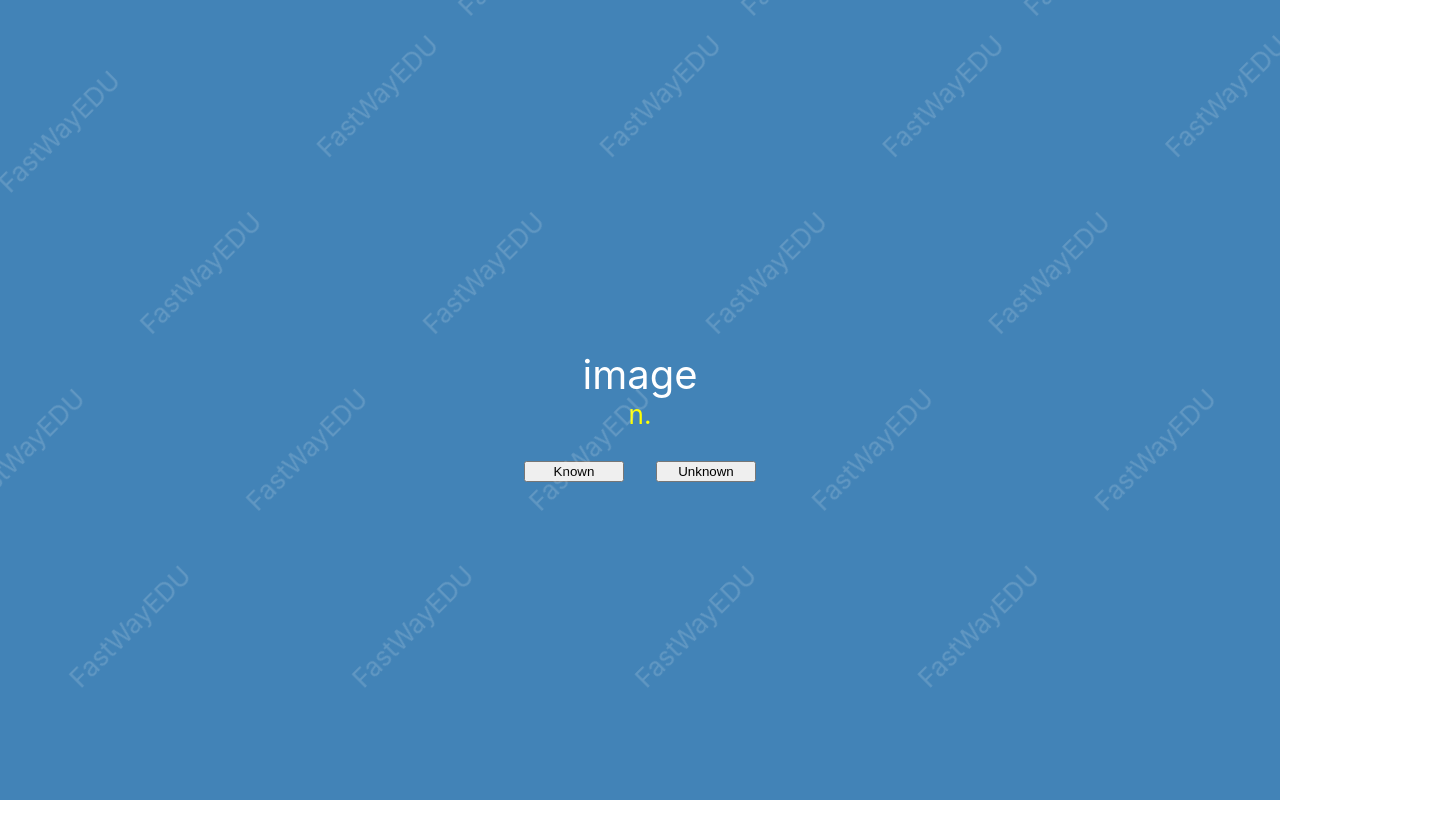
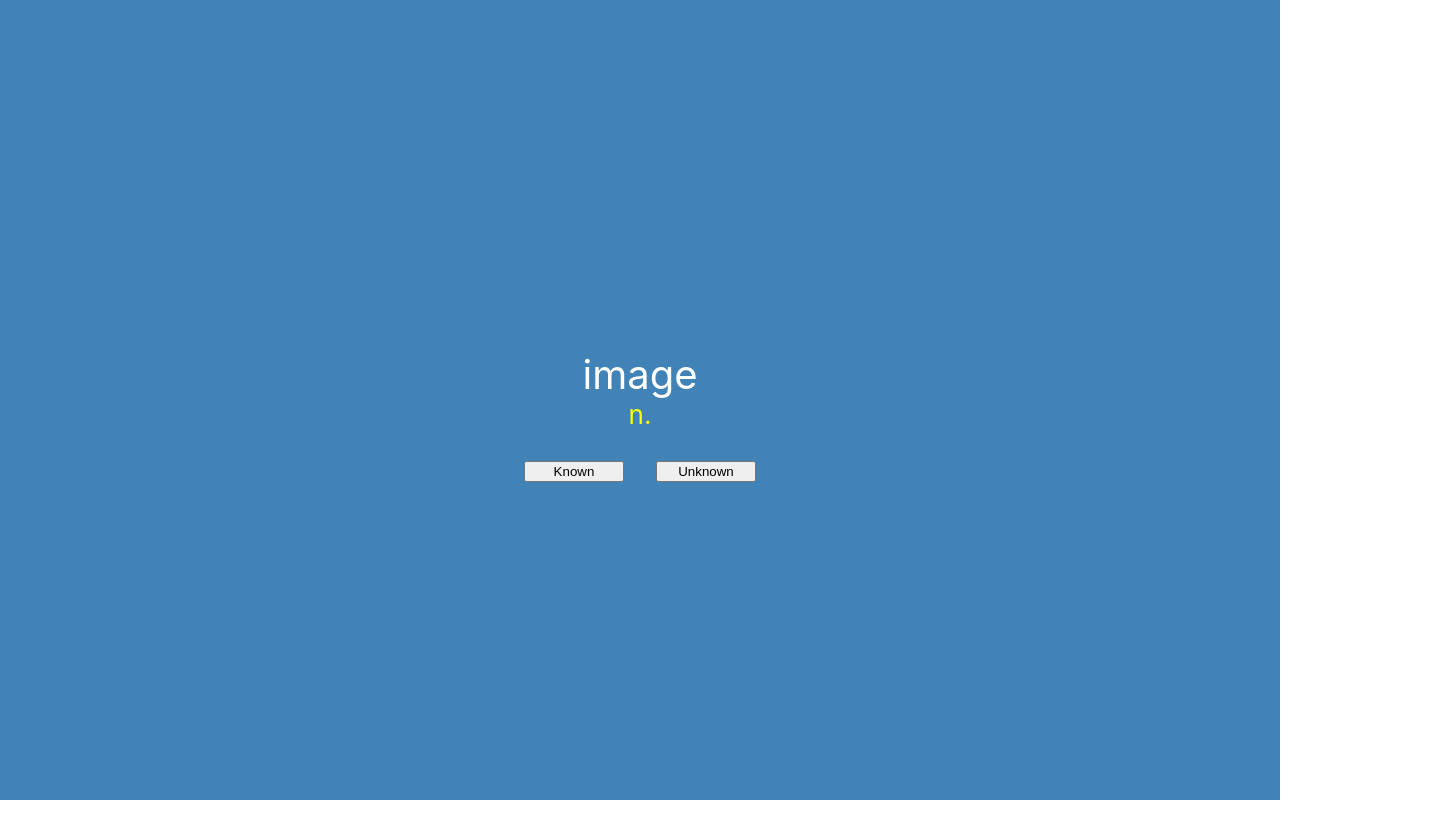
Before and after one commit to tranbrandon1233/translationproject, a React (Create React App) app: page / in a window 1280 px wide. Shown: the top 838 px of the page, 1434 px wide, since content can reach past the window. After the commit the page ends 800 px from the top, so only its background shows below. Built offline with nearby package versions, Linux system fonts and the light colour scheme.

Commit message:
removed watermarks

```diff
--- a/src/App.js
+++ b/src/App.js
@@ -868,31 +868,8 @@
         <div style={{display: this.state.showNext ? 'block': 'none' }} id='nextBtn'>
           <button style={{width:"100px"}} onClick={this.next}>Next</button>
         </div>
-        <div style={{lineHeight:"0", height:"0", clear:"both", position:"absolute", display:"inline-block", padding:"0px", margin:"0px", opacity:0.4, userSelect:"none", rotate:"-45deg"}}>
-        <span id="span1" style={{position:"absolute", display:"inline-block",  color:"white",top:-200, left:350,  padding:"0px", margin:"0px", opacity:0.4}}>FastWayEDU</span
-        ><span id="span1" style={{position:"absolute", display:"inline-block",  color:"white",top:-400, left:150,  padding:"0px", margin:"0px", opacity:0.4}}>FastWayEDU</span
-        ><span id="span1" style={{position:"absolute", display:"inline-block",  color:"white",top:0, left:550,  padding:"0px", margin:"0px", opacity:0.4}}>FastWayEDU</span
-        ><span id="span1" style={{position:"absolute", display:"inline-block",  color:"white",top:-400, left:-50,  padding:"0px", margin:"0px", opacity:0.4}}>FastWayEDU</span
-        ><span id="span1" style={{position:"absolute", display:"inline-block",  color:"white",top:-200, left:150,  padding:"0px", margin:"0px", opacity:0.4}}>FastWayEDU</span
-        ><span id="span1" style={{position:"absolute", display:"inline-block",  color:"white",top:0, left:350,  padding:"0px", margin:"0px", opacity:0.4}}>FastWayEDU</span
-        ><span id="span1" style={{position:"absolute", display:"inline-block",  color:"white",top:200, left:550,  padding:"0px", margin:"0px", opacity:0.4}}>FastWayEDU</span
-        ><span id="span1" style={{position:"absolute", display:"inline-block",  color:"white", padding:"0px", margin:"0px", opacity:0.4, top:200, left:300}}>FastWayEDU</span
-        ><span id="span1" style={{position:"absolute", display:"inline-block",  color:"white", padding:"0px", margin:"0px", opacity:0.4, top:0, left:100}}>FastWayEDU</span
-        ><span id="span1" style={{position:"absolute", display:"inline-block",  color:"white", padding:"0px", margin:"0px", opacity:0.4, top:-200, left:-100}}>FastWayEDU</span
-        ><span id="span1" style={{position:"absolute", display:"inline-block",  color:"white", padding:"0px", margin:"0px", opacity:0.4, top:-400, left:-300}}>FastWayEDU</span
-        ><span id="span1" style={{position:"absolute", display:"inline-block",  color:"white", padding:"0px", margin:"0px", opacity:0.4, top:-200, left:-350}}>FastWayEDU</span
-        ><span id="span1" style={{position:"absolute", display:"inline-block",  color:"white", padding:"0px", margin:"0px", opacity:0.4, top: 0, left:-150}}>FastWayEDU</span
-        ><span id="span1" style={{position:"absolute", display:"inline-block",  color:"white", padding:"0px", margin:"0px", opacity:0.4, top: 200, left:50}}>FastWayEDU</span
-        ><span id="span1" style={{position:"absolute", display:"inline-block",  color:"white", padding:"0px", margin:"0px", opacity:0.4, top: 400, left:250}}>FastWayEDU</span
-        ><span id="span1" style={{position:"absolute", display:"inline-block",  color:"white", padding:"0px", margin:"0px", opacity:0.4, top:-600, left:-300}}>FastWayEDU</span
-        ><span id="span1" style={{position:"absolute", display:"inline-block",  color:"white", padding:"0px", margin:"0px", opacity:0.4, top:-750, left:-150}}>FastWayEDU</span
-        ><span id="span1" style={{position:"absolute", display:"inline-block",  color:"white", padding:"0px", margin:"0px", opacity:0.4, top:-200, left:-600}}>FastWayEDU</span
-        ><span id="span1" style={{position:"absolute", display:"inline-block",  color:"white", padding:"0px", margin:"0px", opacity:0.4, top:0, left:-400}}>FastWayEDU</span
-        ><span id="span1" style={{position:"absolute", display:"inline-block",  color:"white", padding:"0px", margin:"0px", opacity:0.4, top:200, left:-200}}>FastWayEDU</span
-        ><span id="span1" style={{position:"absolute", display:"inline-block",  color:"white", padding:"0px", margin:"0px", opacity:0.4, top:400, left:0}}>FastWayEDU</span
-        ><span id="span1" style={{position:"absolute", display:"inline-block",  color:"white", padding:"0px", margin:"0px", opacity:0.4, top:-400, left:-550}}>FastWayEDU</span>
 
-      </div>
+
       </header>
     </div>
 
```
